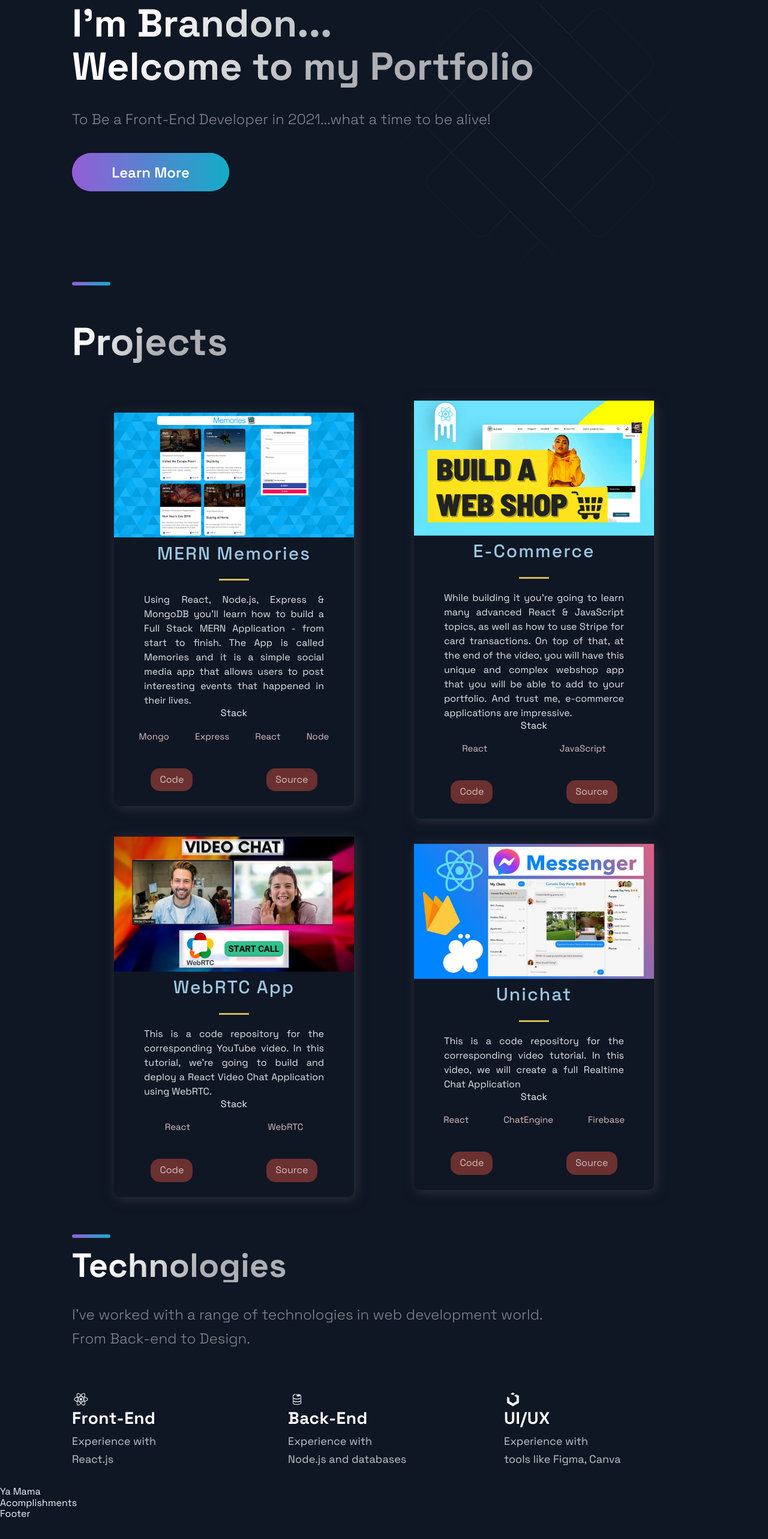
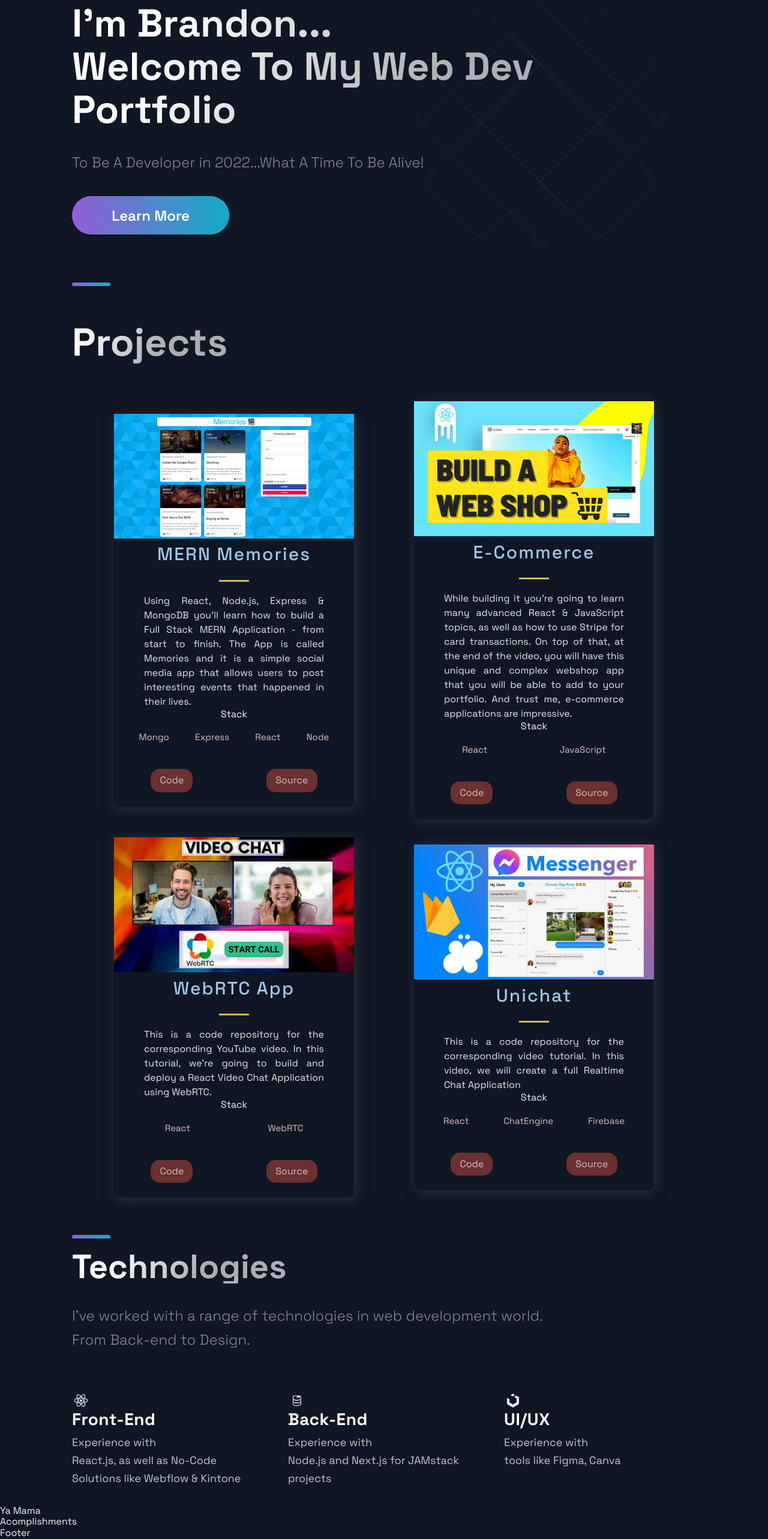
Before and after one commit to Speaklife88/Portfolio-2022, a Next.js app: page / in a window 1280 px wide. Shown: the part 167-2733 px from the top of the page at 60% size. Before the commit the page ends 2701 px from the top, so only its background shows below. Built offline with nearby package versions, Linux system fonts and the light colour scheme.

Commit message:
Small test changes

```diff
--- a/src/components/Hero/Hero.js
+++ b/src/components/Hero/Hero.js
@@ -9,10 +9,10 @@ const Hero = () => (
     <LeftSection>
       <SectionTitle main center>
         I'm Brandon... <br />
-        Welcome to my Portfolio
+        Welcome To My Web Dev Portfolio
       </SectionTitle>
       <SectionText>
-        To Be a Front-End Developer in 2021...what a time to be alive!
+        To Be A Developer in 2022...What A Time To Be Alive!
       </SectionText>
       <Button onClick={() => window.location ='https://google.com'}> Learn More </Button>
     </LeftSection>
--- a/src/components/Technologies/Technologies.js
+++ b/src/components/Technologies/Technologies.js
@@ -20,7 +20,7 @@ const Technologies = () =>  (
           <ListTitle>Front-End</ListTitle>
           <ListParagraph>
             Experience with <br />
-            React.js
+            React.js, as well as No-Code Solutions like Webflow & Kintone
           </ListParagraph>
         </ListContainer>
       </ListItem>
@@ -30,7 +30,7 @@ const Technologies = () =>  (
           <ListTitle>Back-End</ListTitle>
           <ListParagraph>
             Experience with <br />
-            Node.js and databases
+            Node.js and Next.js for JAMstack projects
           </ListParagraph>
         </ListContainer>
       </ListItem>
```
